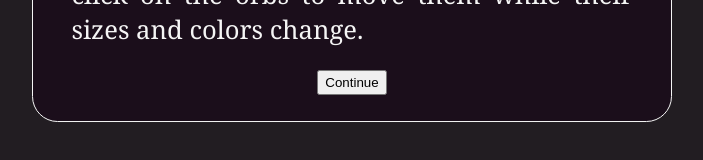
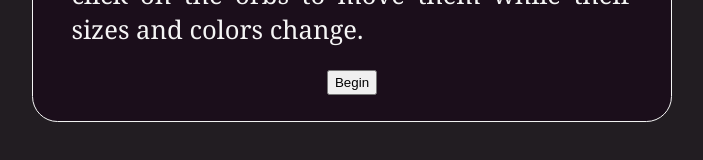
Before and after one commit to franco-ortega/glowing-colors, a React (Create React App) app: page / in a window 1280 px wide. Shown: the part 466-626 px from the top of the page, without its empty margins (288-991 px from the left). Built offline with nearby package versions, Linux system fonts and the light colour scheme.

Commit message:
update Welcome test to include props; update App test to wait for orbs to be displayed

```diff
--- a/src/components/app/App.jsx
+++ b/src/components/app/App.jsx
@@ -32,15 +32,15 @@ export const App = () => {
   const timer = 7000;
 
   useEffect(() => {
-    console.log('top of useEffect');
+    // console.log('top of useEffect');
     if(begin) {
-      console.log('Begin is true');
+      // console.log('Begin is true');
       setOrbs(orbContainer);
       setTimeout(() => {
         setReset(!reset);
       }, timer);
     }
-    console.log('bottom of useEffect');
+    // console.log('bottom of useEffect');
   }, [begin, reset]);
 
   return (
--- a/src/components/welcome/Welcome.jsx
+++ b/src/components/welcome/Welcome.jsx
@@ -8,7 +8,7 @@ const Welcome = ({ onBeginClick, fadeOut }) => {
       <h1>Glowing Colors</h1>
       {/* eslint-disable-next-line max-len */}
       <p>Welcome to this world of softly changing colors. When you click the Begin button, colorful orbs will appear and fade away with new sizes and colors each time. Also, you can click on the orbs to move them while their sizes and colors change.</p>
-      <button onClick={onBeginClick}>Continue</button>
+      <button onClick={onBeginClick}>Begin</button>
     </section>
   );
 };
```
Also changed, not shown: 2 other files (tests, documents, lock files or other folders).
